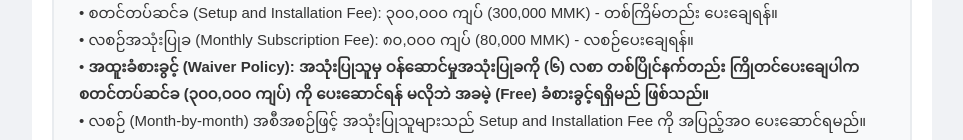
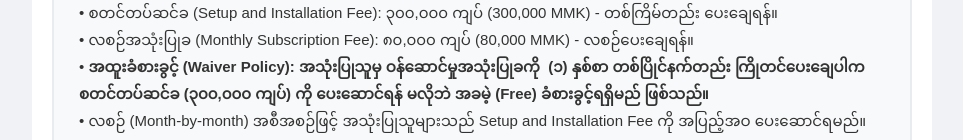
Before and after one commit to AS-shops/autoshop-esign, a React (Vite) app: page / in a window 1280 px wide. Shown: the part 812-952 px from the top of the page, without its empty margins (158-1121 px from the left). Built offline with nearby package versions, Linux system fonts and the light colour scheme; no server answers.

Commit message:
update: chg content

```diff
--- a/src/components/ContractForm.jsx
+++ b/src/components/ContractForm.jsx
@@ -21,7 +21,7 @@ Auto Shop Software သည် OTAS Tech Solutions မှ တီထွင်ထာ
 အသုံးပြုသူသည် အောက်ဖော်ပြပါ ဝန်ဆောင်မှုနှုန်းထားများအတိုင်း ပေးချေရန် သဘောတူညီပါသည်။
 • စတင်တပ်ဆင်ခ (Setup and Installation Fee): ၃၀၀,၀၀၀ ကျပ် (300,000 MMK) - တစ်ကြိမ်တည်း ပေးချေရန်။
 • လစဉ်အသုံးပြုခ (Monthly Subscription Fee): ၈၀,၀၀၀ ကျပ် (80,000 MMK) - လစဉ်ပေးချေရန်။
-• <b>အထူးခံစားခွင့် (Waiver Policy): အသုံးပြုသူမှ ဝန်ဆောင်မှုအသုံးပြုခကို (၆) လစာ တစ်ပြိုင်နက်တည်း ကြိုတင်ပေးချေပါက စတင်တပ်ဆင်ခ (၃၀၀,၀၀၀ ကျပ်) ကို ပေးဆောင်ရန် မလိုဘဲ အခမဲ့ (Free) ခံစားခွင့်ရရှိမည် ဖြစ်သည်။</b>
+• <b>အထူးခံစားခွင့် (Waiver Policy): အသုံးပြုသူမှ ဝန်ဆောင်မှုအသုံးပြုခကို  (၁) နှစ်စာ တစ်ပြိုင်နက်တည်း ကြိုတင်ပေးချေပါက စတင်တပ်ဆင်ခ (၃၀၀,၀၀၀ ကျပ်) ကို ပေးဆောင်ရန် မလိုဘဲ အခမဲ့ (Free) ခံစားခွင့်ရရှိမည် ဖြစ်သည်။</b>
 • လစဉ် (Month-by-month) အစီအစဉ်ဖြင့် အသုံးပြုသူများသည် Setup and Installation Fee ကို အပြည့်အဝ ပေးဆောင်ရမည်။
 
 <strong>၄။ ဒေတာပိုင်ဆိုင်မှုနှင့် ထိန်းသိမ်းခြင်း (Data Ownership & Storage)</strong>
@@ -38,7 +38,6 @@ Auto Shop Software သည် OTAS Tech Solutions မှ တီထွင်ထာ
 <strong>၆။ တာဝန်ယူမှုနှင့် ပံ့ပိုးမှု (Liability & Support)</strong>
 • ဝန်ဆောင်မှုရရှိနိုင်မှု: ကုမ္ပဏီအနေဖြင့် ၁၀၀% Server Uptime ရရှိရန် အစွမ်းကုန် ကြိုးပမ်းသွားမည် ဖြစ်သည်။ သို့ရာတွင် မထိန်းချုပ်နိုင်သော အခြေအနေများ (Force Majeure) ကြောင့် ဖြစ်ပေါ်လာနိုင်သော ဝန်ဆောင်မှု အနှောင့်အယှက်များအတွက် အာမခံချက် ပေးနိုင်မည်မဟုတ်ပါ။
 • ဒေတာကာကွယ်မှု: မမျှော်မှန်းနိုင်သည့် အခြေအနေများတွင် ဒေတာများ ဆုံးရှုံးမှုမရှိစေရန် အကောင်းဆုံး Data Backup Support ကို ကုမ္ပဏီမှ ပံ့ပိုးပေးပါမည်။
-• AI တာဝန်ယူမှု: AI Assistant မှ ထွက်ပေါ်လာသော အစီရင်ခံစာများအပေါ် အခြေခံ၍ အသုံးပြုသူ၏ လုပ်ငန်းဆိုင်ရာ ဆုံးဖြတ်ချက်များ ချမှတ်ရာတွင် ဖြစ်ပေါ်လာနိုင်သော အကျိုးအမြတ် သို့မဟုတ် ဆုံးရှုံးမှုများအတွက် ကုမ္ပဏီမှ တာဝန်ယူမည် မဟုတ်ပါ။
 
 <strong>၇။ မူဝါဒများ ပြင်ဆင်ခြင်း (Policy Updates)</strong>
 ကုမ္ပဏီအနေဖြင့် အနာဂတ်တွင် ဖြစ်ပေါ်လာနိုင်သော အခြေအနေများအပေါ် မူတည်၍ ဤမူဝါဒများကို လိုအပ်သလို ပြင်ဆင်မွမ်းမံမှုများ ပြုလုပ်နိုင်ပါသည်။ သို့ရာတွင် မည်သည့်ပြင်ဆင်မှုကိုမဆို အသုံးပြုသူများထံ ကြိုတင်အကြောင်းကြားပေးသွားမည် ဖြစ်သည်။
```
